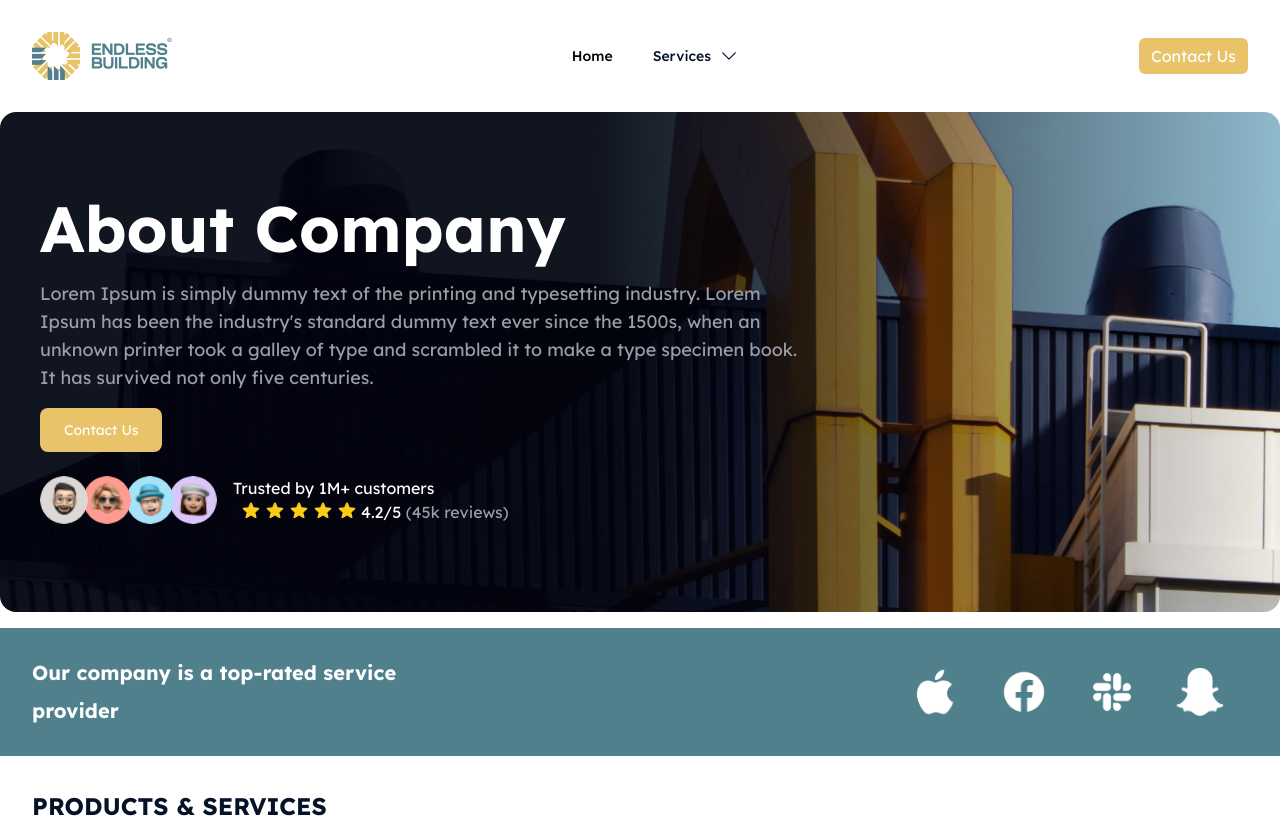
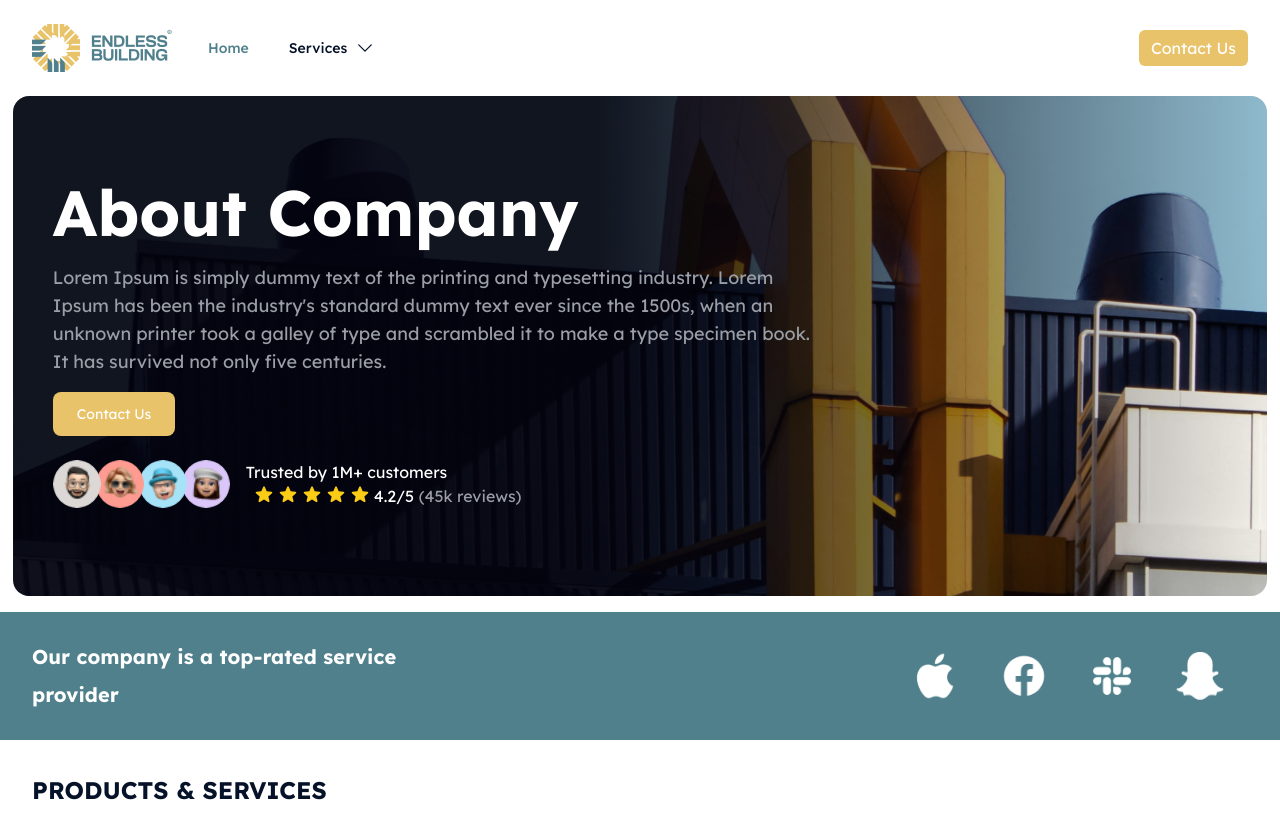
Before and after one commit to Mennaamohamed25/Projectone, a React (Create React App) app: page / in a window 1280 px wide. Shown: the top 818 px of the page. Built offline with nearby package versions, Linux system fonts and the light colour scheme.

Commit message:
Project last updated header

```diff
--- a/src/Components/Header/Header.jsx
+++ b/src/Components/Header/Header.jsx
@@ -10,7 +10,7 @@ import { Link } from 'react-router-dom';
 const Header = () => {
   return (
     <header
-      className="relative container mx-auto h-[600px] sm:h-[500px] xs:h-[400px] bg-cover bg-center "
+      className="relative w-[98%] mx-auto h-[600px] sm:h-[500px] xs:h-[400px] bg-cover bg-center "
       style={{
         backgroundImage: `url(${headerImage})`,
         borderRadius: '16px',
--- a/src/Components/NavBar/NavBar.jsx
+++ b/src/Components/NavBar/NavBar.jsx
@@ -12,8 +12,7 @@ import {
 } from '@heroicons/react/24/outline';
 import '../../index.css';
 import logoImage from '../../images/logo.png';
-import { Link } from 'react-router-dom';
-
+import { Link, useLocation } from 'react-router-dom';
 
 const services = [
   { name: 'Construction', href: 'construction' },
@@ -32,16 +31,24 @@ function classNames(...classes) {
 
 const NavBar = () => {
   const [isServicesOpen, setIsServicesOpen] = useState(false);
+  const [selectedService, setSelectedService] = useState(null);
+  const location = useLocation();
+
+  // Determine if 'Services' is active
+  const isServicesActive = location.pathname.includes('services');
+  // Determine if 'Home' is active
+  const isHomeActive = location.pathname === '/';
+
+  const handleServiceSelect = (service) => {
+    setSelectedService(service.href);
+  };
 
   return (
-    <Disclosure as="nav" className='my-6'>
+    <Disclosure as="nav" className="my-6">
       <div className="mx-auto max-w-7xl px-8">
-        <div className="relative flex h-16 items-center justify-between">
+        <div className="relative flex items-center">
           {/* Logo */}
-          <Link
-            to="/"
-            className="flex items-center sm:items-stretch sm:justify-start"
-          >
+          <Link to="/" className="flex items-center">
             <img
               alt="Your Company"
               src={logoImage}
@@ -49,31 +56,15 @@ const NavBar = () => {
             />
           </Link>
 
-          {/* Mobile menu button and Contact Us button */}
-          <div className="absolute inset-y-0 right-0 flex items-center sm:hidden">
-            <DisclosureButton className="group relative inline-flex items-center justify-center rounded-md p-2 text-primary hover:bg-secondary hover:text-white focus:outline-none focus:ring-2 focus:ring-inset focus:ring-white transition duration-300 ease-in-out">
-              <span className="absolute -inset-0.5" />
-              <span className="sr-only">Open main menu</span>
-              <Bars3Icon
-                aria-hidden="true"
-                className="block h-6 w-6 group-data-[open]:hidden"
-              />
-              <XMarkIcon
-                aria-hidden="true"
-                className="hidden h-6 w-6 group-data-[open]:block"
-              />
-            </DisclosureButton>
-          </div>
-
           {/* Navigation links for larger screens */}
-          <div className="hidden sm:flex sm:items-center sm:space-x-4 sm:ml-6">
+          <div className="hidden sm:flex sm:items-center sm:space-x-4 sm:ml-6 flex-grow">
             <Link
               to="/"
               aria-current="page"
               className={classNames(
-                isServicesOpen
-                  ? 'text-black'
-                  : 'text-primary-300  hover:text-secondary transition duration-300 ease-in-out',
+                isHomeActive
+                  ? 'text-secondary'
+                  : 'text-primary-300 hover:text-secondary transition duration-300 ease-in-out',
                 'rounded-md px-3 py-2 text-sm font-medium'
               )}
             >
@@ -82,13 +73,19 @@ const NavBar = () => {
             {/* Dropdown Menu for Services */}
             <Menu as="div" className="relative">
               {({ open }) => {
-                // Update state when the menu opens or closes
                 if (open !== isServicesOpen) {
                   setIsServicesOpen(open);
                 }
                 return (
                   <>
-                    <Menu.Button className="inline-flex items-center px-3 py-2 text-sm font-medium text-primary rounded-md hover:text-secondary focus:text-secondary transition duration-300 ease-in-out">
+                    <Menu.Button
+                      className={classNames(
+                        'inline-flex items-center px-3 py-2 text-sm font-medium rounded-md transition duration-300 ease-in-out',
+                        isServicesActive
+                          ? 'text-secondary'
+                          : 'text-primary hover:text-secondary'
+                      )}
+                    >
                       Services
                       <ChevronDownIcon
                         className={`ml-2 h-5 w-5 transition-transform duration-300 ${
@@ -107,8 +104,11 @@ const NavBar = () => {
                           {({ active }) => (
                             <Link
                               to={service.href}
+                              onClick={() => handleServiceSelect(service)}
                               className={classNames(
-                                active ? 'text-secondary' : 'text-primary',
+                                selectedService === service.href
+                                  ? 'bg-secondary text-white'
+                                  : 'text-primary',
                                 'block px-4 py-2 text-sm transition duration-300 ease-in-out'
                               )}
                             >
@@ -125,13 +125,29 @@ const NavBar = () => {
           </div>
 
           {/* Contact Us button for larger screens */}
-          <div className="hidden sm:block sm:ml-6">
+          <div className="hidden sm:block sm:ml-6 flex-shrink-0">
             <Link
               to="/contact/*"
               className="relative rounded-md bg-main py-2 px-3 text-base text-white hover:bg-secondary transition duration-300 ease-in-out focus:outline-none focus:ring-2 focus:ring-white"
             >
               Contact Us
             </Link>
+          </div>
+
+          {/* Mobile menu button */}
+          <div className="absolute inset-y-0 right-0 flex items-center sm:hidden">
+            <DisclosureButton className="group relative inline-flex items-center justify-center rounded-md p-2 text-primary hover:bg-secondary hover:text-white focus:outline-none focus:ring-2 focus:ring-inset focus:ring-white transition duration-300 ease-in-out">
+              <span className="absolute -inset-0.5" />
+              <span className="sr-only">Open main menu</span>
+              <Bars3Icon
+                aria-hidden="true"
+                className="block h-6 w-6 group-data-[open]:hidden"
+              />
+              <XMarkIcon
+                aria-hidden="true"
+                className="hidden h-6 w-6 group-data-[open]:block"
+              />
+            </DisclosureButton>
           </div>
         </div>
       </div>
@@ -172,7 +188,13 @@ const NavBar = () => {
                       key={service.name}
                       as={Link}
                       to={service.href}
-                      className="block px-4 py-2 text-sm text-gray-700 hover:bg-gray-100 transition duration-300 ease-in-out"
+                      onClick={() => handleServiceSelect(service)}
+                      className={classNames(
+                        selectedService === service.href
+                          ? 'bg-secondary text-white'
+                          : 'text-gray-700 hover:bg-gray-100',
+                        'block px-4 py-2 text-sm transition duration-300 ease-in-out'
+                      )}
                     >
                       {service.name}
                     </DisclosureButton>
```
